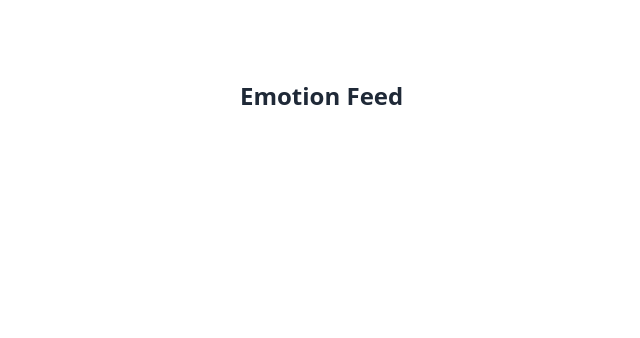
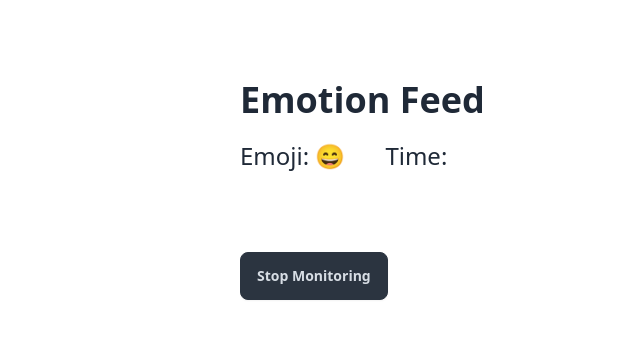
Before and after one commit to shabik-ashab/baby-monitoring-client, a React (Vite) app: page / in a window 1280 px wide. Both pictures are taken after a click on the button "Start Monitoring". Shown: the top 338 px of the page, without its empty margins (640-1280 px from the left). Built offline with nearby package versions, Linux system fonts and the light colour scheme; no server answers.

Commit message:
Add Feed section

```diff
--- a/src/components/Feed.jsx
+++ b/src/components/Feed.jsx
@@ -1,11 +1,17 @@
 
 
-const Feed = () => {
+const Feed = ({setOpenMonitor, openMonitor}) => {
   return (
-    <div>
+    <div className="overflow-y-scroll">
 
-      <h2 className="text-2xl font-semibold">Emotion Feed</h2>
-
+      <h2 className="text-4xl font-semibold lg:text-start text-center">Emotion Feed</h2>
+      <div className="flex text-2xl mt-[20px] gap-[40px] lg:justify-start justify-center">
+      <span> Emoji: 😄</span>
+      <span> Time: </span>
+      </div>
+    <div className="flex lg:justify-start justify-center">
+    <button className="btn btn-neutral mt-20" onClick={() => setOpenMonitor(false)}>Stop Monitoring</button>
+    </div>
     </div>
   );
 };
--- a/src/components/MonitoringBtn.jsx
+++ b/src/components/MonitoringBtn.jsx
@@ -76,15 +76,15 @@ function App() {
 
       {
         openMonitor ?
-        <div className='flex m-20 gap-20'>
-          <video ref={videoRef} autoPlay muted width="720" height="560" />
-          <canvas ref={canvasRef} width="720" height="560" style={{ display: 'none' }} />
-         <Feed/>
+        <div className='flex lg:flex-row flex-col m-20 gap-20'>
+          <video className='rounded-[20px]' ref={videoRef} autoPlay muted width="720" height="560" />
+          <canvas className='rounded-[20px]' ref={canvasRef} width="720" height="560" style={{ display: 'none' }} />
+         <Feed openMonitor={openMonitor} setOpenMonitor={setImageData}/>
         </div>
         :
         <div className='h-[100vh] flex justify-center items-center'>
 
-        <button className="btn btn-neutral " onClick={() => setOpenMonitor(!openMonitor)}>Start Monitoring</button>
+        <button className="btn btn-neutral" onClick={() => setOpenMonitor(!openMonitor)}>Start Monitoring</button>
       </div>
 
 
```
